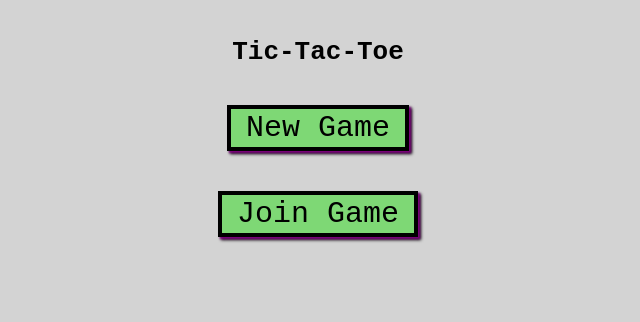
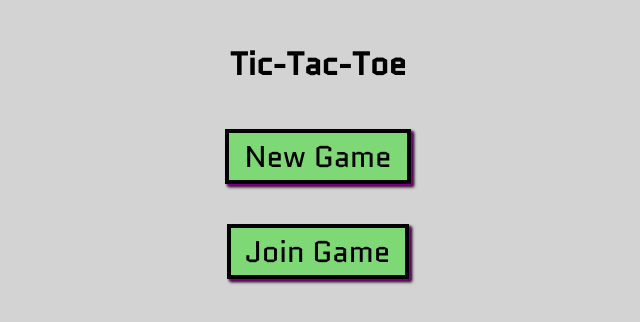
Before and after one commit to ehirvi/tictactoe-web, a React (Vite) app: page / in a window 1280 px wide. Shown: the top 322 px of the page, without its empty margins (322-962 px from the left). Built offline with nearby package versions, Linux system fonts and the light colour scheme.

Commit message:
Add global theme and new font style

```diff
--- a/index.html
+++ b/index.html
@@ -1,8 +1,11 @@
-<!doctype html>
+<!DOCTYPE html>
 <html lang="en">
   <head>
     <meta charset="UTF-8" />
     <meta name="viewport" content="width=device-width, initial-scale=1.0" />
+    <style>
+      @import url("https://fonts.googleapis.com/css2?family=Quantico&display=swap");
+    </style>
     <title>Tic-Tac-Toe</title>
   </head>
   <body>
--- a/src/App.tsx
+++ b/src/App.tsx
@@ -3,6 +3,8 @@ import useGameStore from "./store/gameStore";
 import GameScreen from "./views/GameScreen";
 import HomeScreen from "./views/HomeScreen";
 import { parseCache } from "./utils/parsers";
+import { ThemeProvider } from "styled-components";
+import { appTheme } from "./utils/themes";
 
 const App = () => {
   const sessionStarted = useGameStore((state) => state.sessionStarted);
@@ -24,13 +26,17 @@ const App = () => {
           setSessionStarted(sessionCache.sessionStarted);
         }
       } catch {
-        console.log('-- Warning: Invalid token format --');
+        console.log("-- Warning: Invalid token format --");
         sessionStorage.removeItem("gameSessionCache");
       }
     }
   }, [setPlayerRole, setPlayerToken, setSessionId, setSessionStarted]);
 
-  return <>{sessionStarted ? <GameScreen /> : <HomeScreen />}</>;
+  return (
+    <ThemeProvider theme={appTheme}>
+      {sessionStarted ? <GameScreen /> : <HomeScreen />}
+    </ThemeProvider>
+  );
 };
 
 export default App;
--- a/src/components/JoinForm.tsx
+++ b/src/components/JoinForm.tsx
@@ -14,7 +14,7 @@ const TextInput = styled.input`
   border: solid 2px;
   outline: solid 2px;
   padding: 10px;
-  font-family: monospace;
+  font-family: ${(props) => props.theme.fontFamily.primary};
   font-size: 20px;
 `;
 
--- a/src/components/MenuButton.tsx
+++ b/src/components/MenuButton.tsx
@@ -2,7 +2,7 @@ import styled from "styled-components";
 
 const MenuButton = styled.button`
   border: solid black 4px;
-  font-family: monospace;
+  font-family: ${props => props.theme.fontFamily.primary};
   font-size: 30px;
   font-weight: normal;
   color: black;
@@ -11,7 +11,6 @@ const MenuButton = styled.button`
   padding-right: 15px;
   padding-top: 2px;
   padding-bottom: 2px;
-  cursor: pointer;
   box-shadow: 2px 2px 2px 0 purple, 3px 3px 3px 0 black;
 
   &:hover {
--- a/src/components/Square.tsx
+++ b/src/components/Square.tsx
@@ -11,10 +11,10 @@ const StyledSquare = styled.button`
   border: solid 2px black;
   outline: solid 1px black;
   font-size: 45px;
-  font-family: monospace;
+  font-family: ${(props) => props.theme.fontFamily.primary};
   background-color: #60c473;
   color: white;
-  cursor: pointer;
+  box-shadow: 2px 2px 2px 0 purple, 3px 3px 3px 0 black;
 
   &:hover {
     transition: 0.2s;
--- /dev/null
+++ b/src/utils/themes.ts
@@ -0,0 +1,8 @@
+import { DefaultTheme } from "styled-components";
+
+export const appTheme: DefaultTheme = {
+  fontFamily: {
+    primary: "Quantico",
+    secondary: "monospace",
+  },
+};
--- a/src/views/GameScreen.tsx
+++ b/src/views/GameScreen.tsx
@@ -7,7 +7,7 @@ const StyledGameScreen = styled.div`
   justify-content: center;
   align-items: center;
   flex-direction: column;
-  font-family: monospace;
+  font-family: ${(props) => props.theme.fontFamily.primary};
   gap: 40px;
 `;
 
@@ -28,13 +28,13 @@ const ClipboardBox = styled.input`
   border: solid 1px;
   outline: solid 1px;
   padding: 5px;
-  font-family: monospace;
+  font-family: ${(props) => props.theme.fontFamily.primary};
   font-size: 15px;
 `;
 
 const CopyButton = styled.button`
   border: solid black 3px;
-  font-family: monospace;
+  font-family: ${(props) => props.theme.fontFamily.primary};
   font-size: 20px;
   font-weight: normal;
   color: black;
@@ -42,7 +42,6 @@ const CopyButton = styled.button`
   padding-right: 15px;
   padding-top: 2px;
   padding-bottom: 2px;
-  cursor: pointer;
   box-shadow: 1px 1px 1px 0 purple, 2px 2px 2px 0 black;
   background-color: lightskyblue;
 
--- a/src/views/HomeScreen.tsx
+++ b/src/views/HomeScreen.tsx
@@ -12,7 +12,7 @@ const StyledHomeScreen = styled.div`
   justify-content: center;
   align-items: center;
   margin: 20px;
-  font-family: monospace;
+  font-family: ${(props) => props.theme.fontFamily.primary};
 `;
 
 const NewGameButton = styled(MenuButton)`
```
Also changed, not shown: src/@types/styled.d.ts (added, +10 -0 lines).
